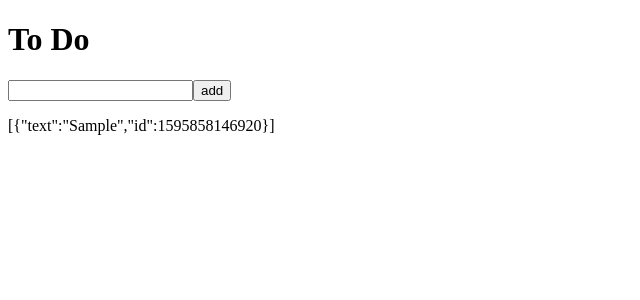
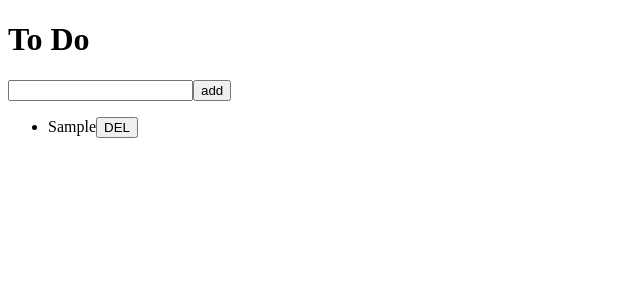
Before and after one commit to gangslee/Redux_Practice, a React (Create React App) app: page / in a window 1280 px wide. Both pictures are taken after typing "Sample" into the empty fields and a click on the button "add". Shown: the top 300 px of the page, without its empty margins (0-640 px from the left). Built offline with nearby package versions, Linux system fonts and the light colour scheme.

Commit message:
Deleting To Do

```diff
--- /dev/null
+++ b/src/components/ToDo.js
@@ -0,0 +1,21 @@
+import React from 'react';
+import {connect} from 'react-redux';
+import {actionCreators} from '../store';
+
+function ToDo({text, onBtnClick}) {
+  return (
+    <li>
+      {text}
+      <button onClick={onBtnClick}>DEL</button>
+    </li>
+  );
+}
+
+function mapDispatchToProps(dispatch, ownProps) {
+  console.log(ownProps);
+  return {
+    onBtnClick: () => dispatch(actionCreators.deleteToDo(ownProps.id)),
+  };
+}
+
+export default connect(null, mapDispatchToProps)(ToDo);
--- a/src/routes/Home.js
+++ b/src/routes/Home.js
@@ -1,6 +1,7 @@
 import React, {useState} from 'react';
 import {connect} from 'react-redux';
 import {actionCreators} from '../store';
+import ToDo from '../components/ToDo';
 
 function Home({toDos, addToDo}) {
   const [text, setText] = useState('');
@@ -22,8 +23,11 @@
         <input type="text" value={text} onChange={onChange} />
         <button>add</button>
       </form>
-      <ul></ul>
-      {JSON.stringify(toDos)}
+      <ul>
+        {toDos.map((toDo) => (
+          <ToDo {...toDo} key={toDo.id} />
+        ))}
+      </ul>
     </>
   );
 }
--- a/src/store.js
+++ b/src/store.js
@@ -13,7 +13,7 @@
 const deleteToDo = (id) => {
   return {
     type: DELETE,
-    id,
+    id: parseInt(id),
   };
 };
 
@@ -22,7 +22,7 @@
     case ADD:
       return [{text: action.text, id: Date.now()}, ...state];
     case DELETE:
-      return state.filter((toDo) => toDo !== action.id);
+      return state.filter((toDo) => toDo.id !== action.id);
     default:
       return state;
   }
```
